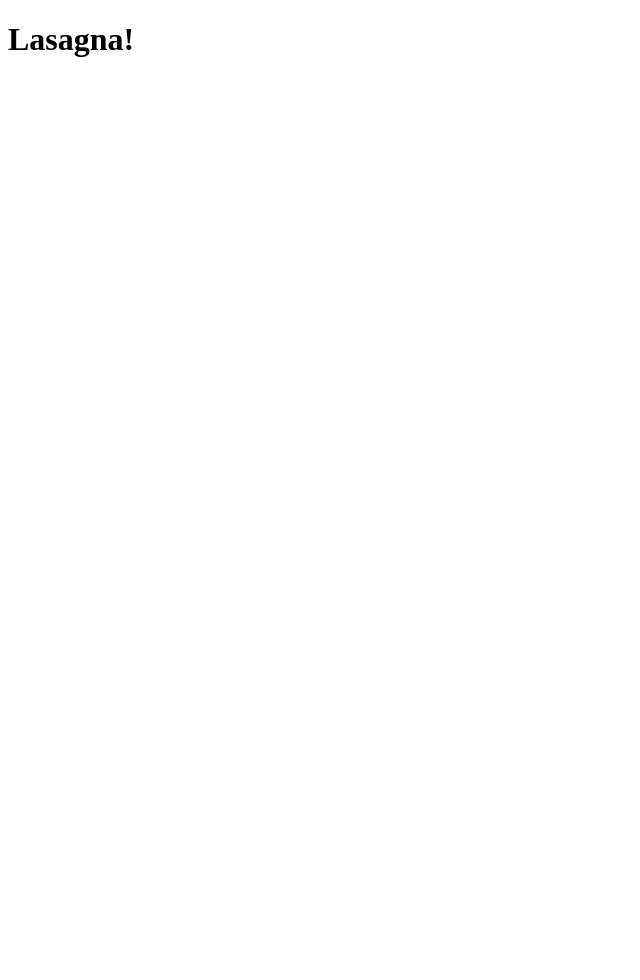
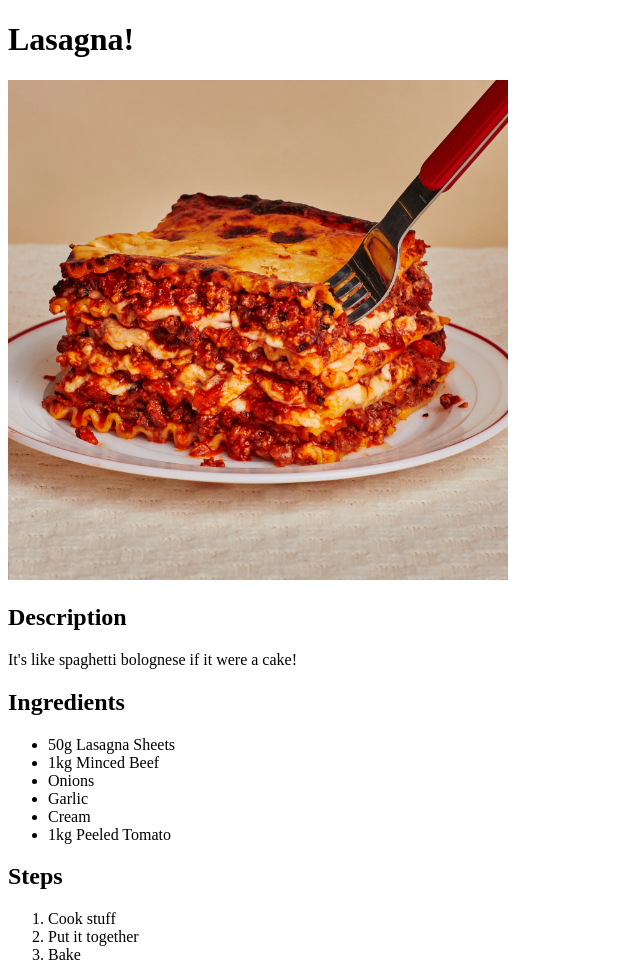
Before and after one commit to adamhaouam/odin-recipes, a plain HTML site: page odin-recipes/lasagna.html in a window 1280 px wide. Shown: the whole page, without its empty margins (0-640 px from the left). Before the commit the page ends 800 px from the top, so only its background shows below. Drawn offline with Linux system fonts and the light colour scheme.

Commit message:
add detail to lasagna.html
add recipe description and image sourced from /media

```diff
--- a/odin-recipes/lasagna.html
+++ b/odin-recipes/lasagna.html
@@ -7,6 +7,23 @@
 </head>
 <body>
     <h1>Lasagna!</h1>
-
+    <img src="../media/lasagna.webp" alt="lasagna" style="width: 500px;">
+    <h2>Description</h2>
+    <p>It's like spaghetti bolognese if it were a cake!</p>
+    <h2>Ingredients</h2>
+    <ul>
+        <li>50g Lasagna Sheets</li>
+        <li>1kg Minced Beef</li>
+        <li>Onions</li>
+        <li>Garlic</li>
+        <li>Cream</li>
+        <li>1kg Peeled Tomato</li>
+    </ul>
+    <h2>Steps</h2>
+    <ol>
+        <li>Cook stuff</li>
+        <li>Put it together</li>
+        <li>Bake</li>
+    </ol>
 </body>
 </html>
```
Also changed, not shown: media/lasagna.webp (added).
